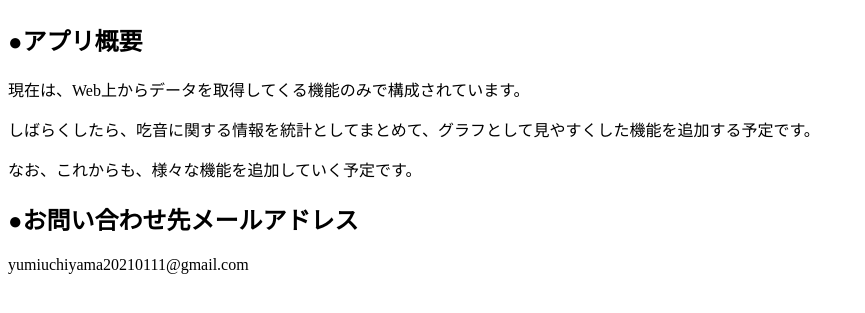
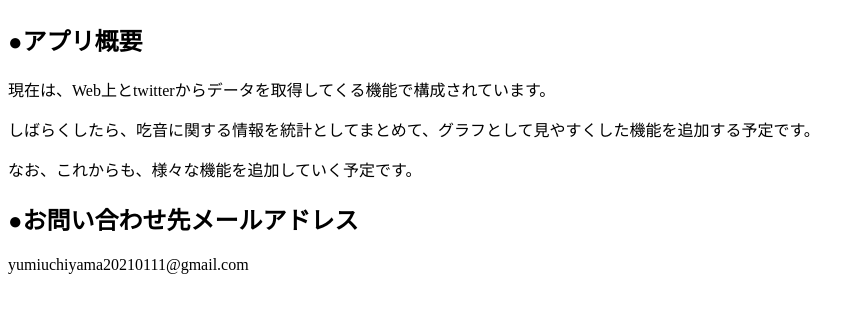
Before and after one commit to yobi719/my_app_ios, a plain HTML site: page support.html in a window 1280 px wide. Shown: the part 67-380 px from the top of the page, without its empty margins (0-865 px from the left). Drawn offline with Linux system fonts and the light colour scheme.

Commit message:
Update support.html

```diff
--- a/support.html
+++ b/support.html
@@ -11,7 +11,7 @@
     <h1>吃音どもり情報くんのサポートページです。</h1>
 
     <h2>●アプリ概要</h2>
-    <p>現在は、Web上からデータを取得してくる機能のみで構成されています。</p>
+    <p>現在は、Web上とtwitterからデータを取得してくる機能で構成されています。</p>
     <p>しばらくしたら、吃音に関する情報を統計としてまとめて、グラフとして見やすくした機能を追加する予定です。</p>
     <p>なお、これからも、様々な機能を追加していく予定です。</p>
 
```
